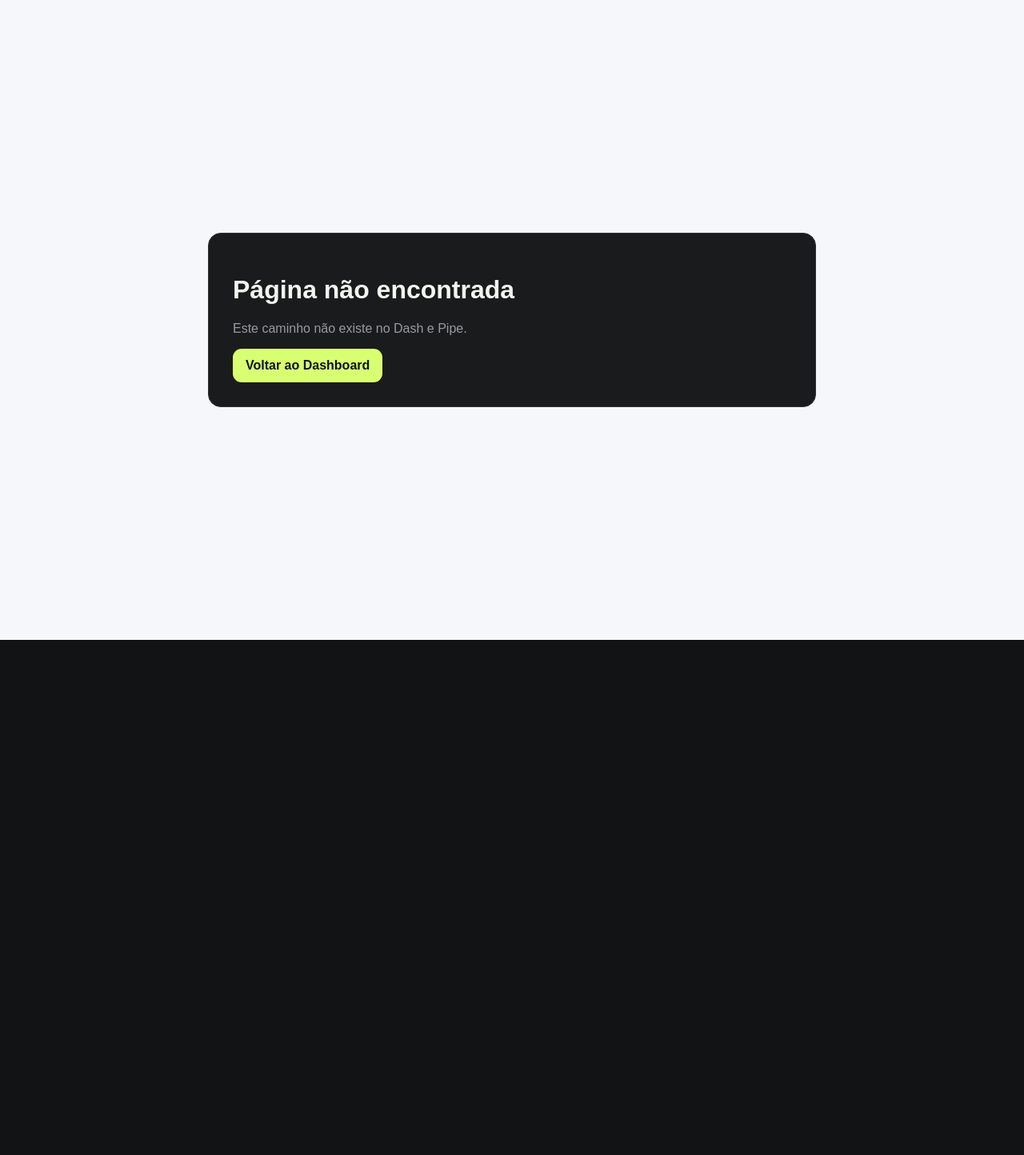
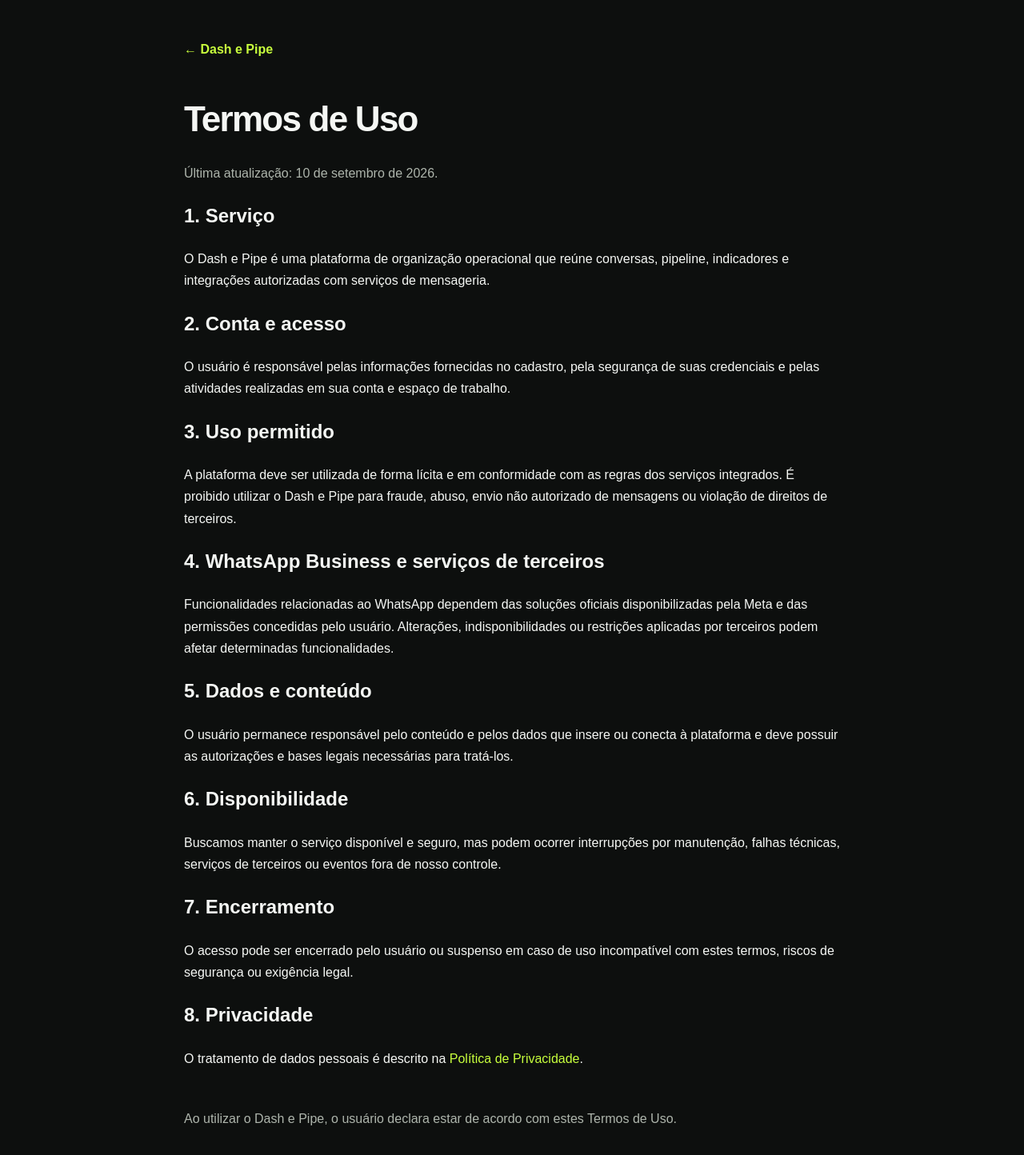
Before and after one commit to robautic/DASH, a Next.js app: page /termos in a window 1280 px wide. Before the commit this address had no page. Shown: the top 1444 px of the page at 80% size. Before the commit the page ends 800 px from the top, so only its background shows below. Built offline with nearby package versions, Linux system fonts and the light colour scheme.

Commit message:
feat: add terms of use page

```diff
--- /dev/null
+++ b/src/app/termos/page.tsx
@@ -0,0 +1,39 @@
+import Link from 'next/link'
+
+export default function TermsPage() {
+  return (
+    <main style={{ minHeight: '100vh', background: '#0d0f0e', color: '#f5f7f4', padding: '48px 24px' }}>
+      <article style={{ maxWidth: 820, margin: '0 auto', lineHeight: 1.7 }}>
+        <Link href="/" style={{ color: '#c8ff3d', fontWeight: 800 }}>← Dash e Pipe</Link>
+        <h1 style={{ fontSize: 44, letterSpacing: '-0.04em', marginBottom: 12 }}>Termos de Uso</h1>
+        <p style={{ color: '#aeb5ac' }}>Última atualização: 10 de setembro de 2026.</p>
+
+        <h2>1. Serviço</h2>
+        <p>O Dash e Pipe é uma plataforma de organização operacional que reúne conversas, pipeline, indicadores e integrações autorizadas com serviços de mensageria.</p>
+
+        <h2>2. Conta e acesso</h2>
+        <p>O usuário é responsável pelas informações fornecidas no cadastro, pela segurança de suas credenciais e pelas atividades realizadas em sua conta e espaço de trabalho.</p>
+
+        <h2>3. Uso permitido</h2>
+        <p>A plataforma deve ser utilizada de forma lícita e em conformidade com as regras dos serviços integrados. É proibido utilizar o Dash e Pipe para fraude, abuso, envio não autorizado de mensagens ou violação de direitos de terceiros.</p>
+
+        <h2>4. WhatsApp Business e serviços de terceiros</h2>
+        <p>Funcionalidades relacionadas ao WhatsApp dependem das soluções oficiais disponibilizadas pela Meta e das permissões concedidas pelo usuário. Alterações, indisponibilidades ou restrições aplicadas por terceiros podem afetar determinadas funcionalidades.</p>
+
+        <h2>5. Dados e conteúdo</h2>
+        <p>O usuário permanece responsável pelo conteúdo e pelos dados que insere ou conecta à plataforma e deve possuir as autorizações e bases legais necessárias para tratá-los.</p>
+
+        <h2>6. Disponibilidade</h2>
+        <p>Buscamos manter o serviço disponível e seguro, mas podem ocorrer interrupções por manutenção, falhas técnicas, serviços de terceiros ou eventos fora de nosso controle.</p>
+
+        <h2>7. Encerramento</h2>
+        <p>O acesso pode ser encerrado pelo usuário ou suspenso em caso de uso incompatível com estes termos, riscos de segurança ou exigência legal.</p>
+
+        <h2>8. Privacidade</h2>
+        <p>O tratamento de dados pessoais é descrito na <Link href="/privacidade" style={{ color: '#c8ff3d' }}>Política de Privacidade</Link>.</p>
+
+        <p style={{ marginTop: 48, color: '#aeb5ac' }}>Ao utilizar o Dash e Pipe, o usuário declara estar de acordo com estes Termos de Uso.</p>
+      </article>
+    </main>
+  )
+}
```
